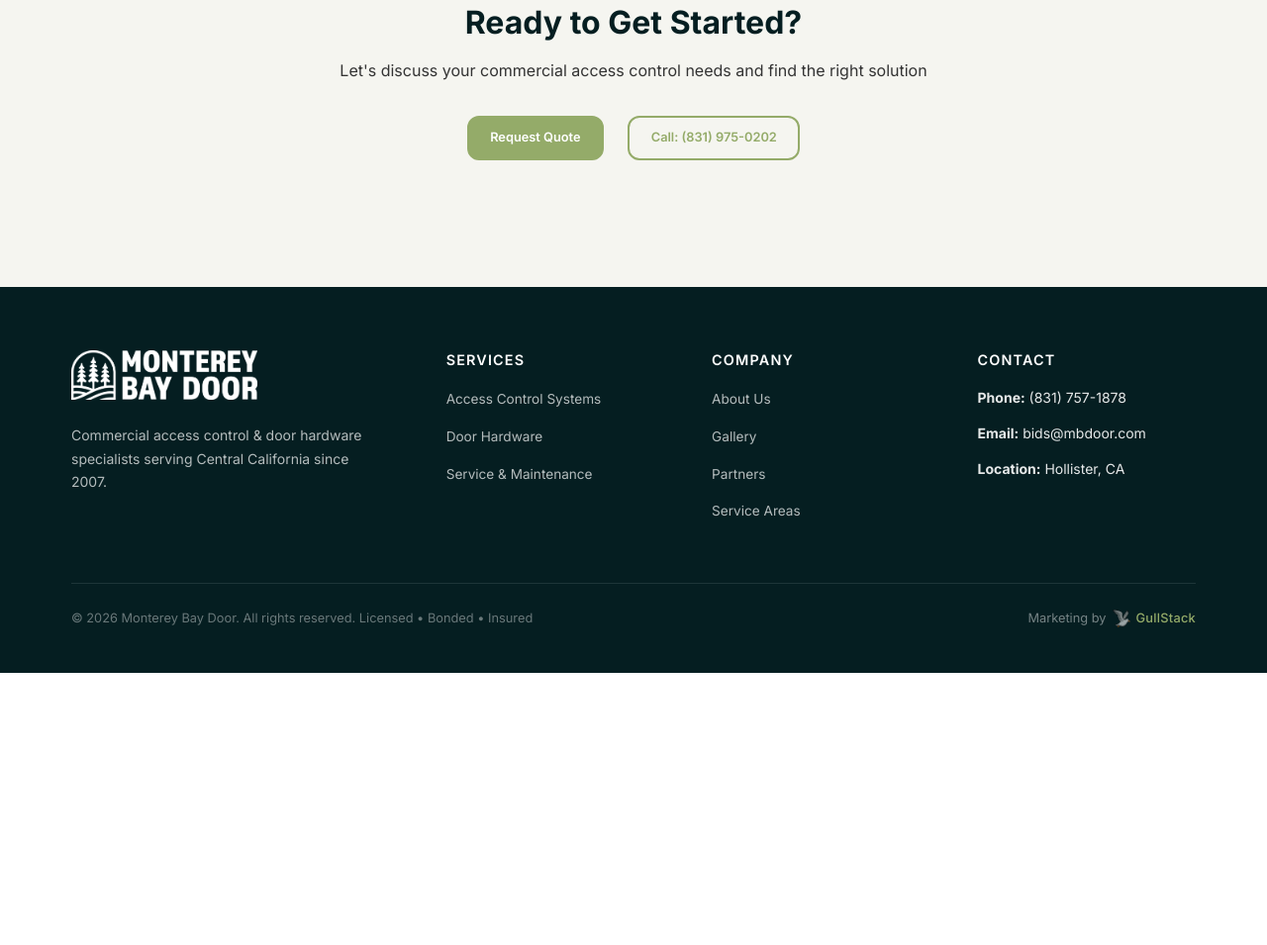
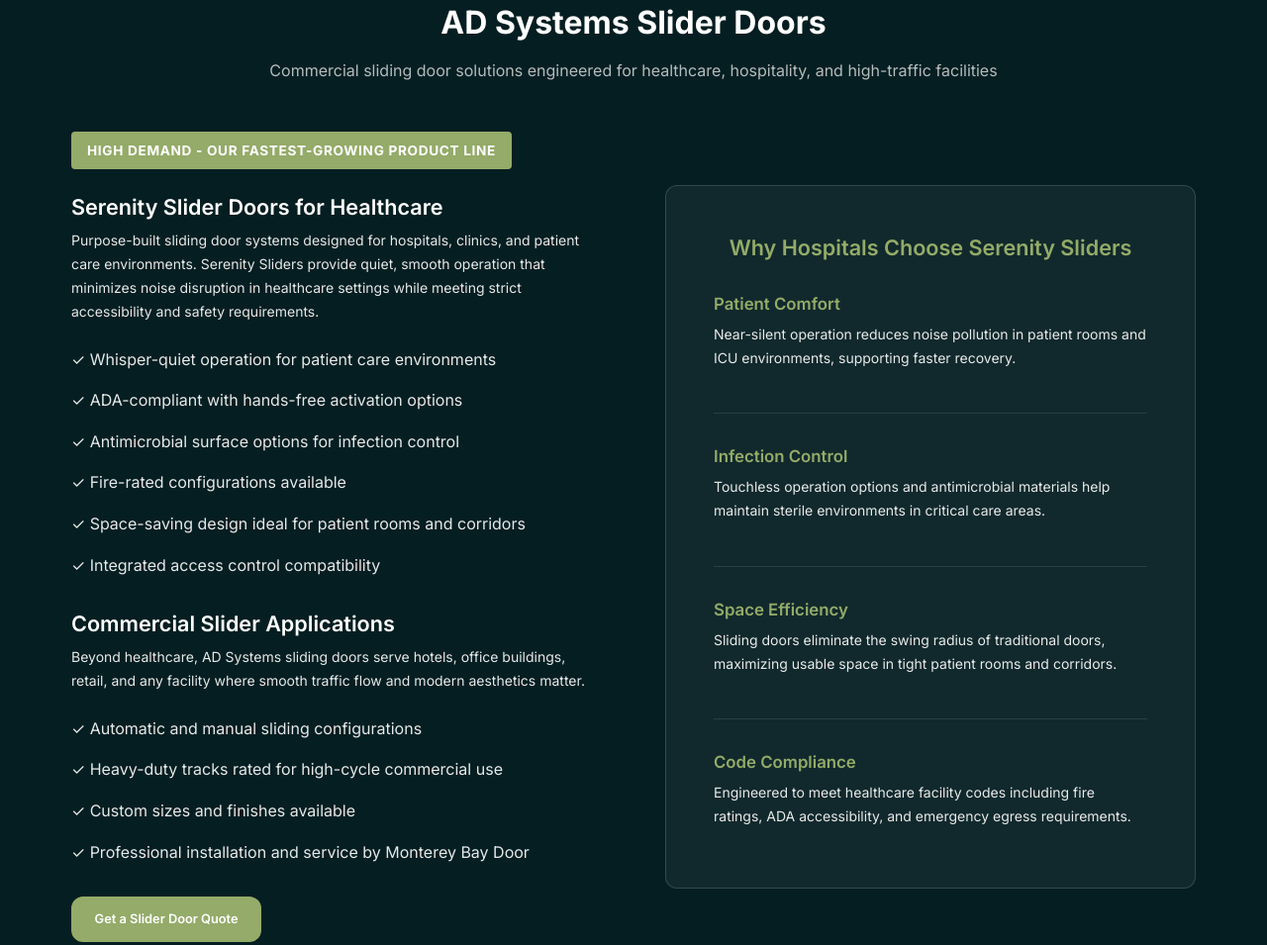
Before and after one commit to Gull-Stack/monterey-bay-door, an Eleventy site: page src/services/index.njk in a window 1280 px wide. Shown: the part 2710-3665 px from the top of the page at 99% size. Before the commit the page ends 3390 px from the top, so only its background shows below. Built offline with nearby package versions, Linux system fonts and the light colour scheme; Eleventy itself is replaced by a stand-in of ours; files that its build step writes are made by us from their sources.

Commit message:
Add AD Systems / Serenity Slider Doors section to services page (healthcare focus)

```diff
--- a/src/services/index.njk
+++ b/src/services/index.njk
@@ -152,6 +152,74 @@
     </div>
 </section>
 
+<!-- AD Systems Slider Doors Section (Dark Background - Featured) -->
+<section class="section section-dark">
+    <div class="container">
+        <div class="section-header">
+            <h2 class="section-title">AD Systems Slider Doors</h2>
+            <p class="section-subtitle">Commercial sliding door solutions engineered for healthcare, hospitality, and high-traffic facilities</p>
+        </div>
+
+        <div style="display: grid; grid-template-columns: 1fr 1fr; gap: 4rem; align-items: center; margin-top: 3rem;">
+            <div>
+                <div style="background-color: var(--color-accent); display: inline-block; padding: 0.4rem 1rem; border-radius: 4px; margin-bottom: 1.5rem;">
+                    <strong style="color: white; font-size: 0.85rem; text-transform: uppercase; letter-spacing: 0.05em;">High Demand - Our Fastest-Growing Product Line</strong>
+                </div>
+
+                <h3>Serenity Slider Doors for Healthcare</h3>
+                <p>Purpose-built sliding door systems designed for hospitals, clinics, and patient care environments. Serenity Sliders provide quiet, smooth operation that minimizes noise disruption in healthcare settings while meeting strict accessibility and safety requirements.</p>
+
+                <ul style="list-style: none; padding: 0; margin: 1.5rem 0;">
+                    <li style="margin-bottom: 1rem;">&#10003; Whisper-quiet operation for patient care environments</li>
+                    <li style="margin-bottom: 1rem;">&#10003; ADA-compliant with hands-free activation options</li>
+                    <li style="margin-bottom: 1rem;">&#10003; Antimicrobial surface options for infection control</li>
+                    <li style="margin-bottom: 1rem;">&#10003; Fire-rated configurations available</li>
+                    <li style="margin-bottom: 1rem;">&#10003; Space-saving design ideal for patient rooms and corridors</li>
+                    <li style="margin-bottom: 1rem;">&#10003; Integrated access control compatibility</li>
+                </ul>
+
+                <h3 style="margin-top: 2rem;">Commercial Slider Applications</h3>
+                <p>Beyond healthcare, AD Systems sliding doors serve hotels, office buildings, retail, and any facility where smooth traffic flow and modern aesthetics matter.</p>
+
+                <ul style="list-style: none; padding: 0; margin: 1.5rem 0;">
+                    <li style="margin-bottom: 1rem;">&#10003; Automatic and manual sliding configurations</li>
+                    <li style="margin-bottom: 1rem;">&#10003; Heavy-duty tracks rated for high-cycle commercial use</li>
+                    <li style="margin-bottom: 1rem;">&#10003; Custom sizes and finishes available</li>
+                    <li style="margin-bottom: 1rem;">&#10003; Professional installation and service by Monterey Bay Door</li>
+                </ul>
+
+                <div style="margin-top: 2rem;">
+                    <a href="/contact/" class="btn btn-primary">Get a Slider Door Quote</a>
+                </div>
+            </div>
+
+            <div>
+                <div style="background-color: rgba(255, 255, 255, 0.05); border: 1px solid rgba(255, 255, 255, 0.15); border-radius: var(--border-radius); padding: 3rem; text-align: center;">
+                    <h3 style="color: var(--color-accent); margin-bottom: 1rem;">Why Hospitals Choose Serenity Sliders</h3>
+                    <div style="text-align: left; margin-top: 2rem;">
+                        <div style="margin-bottom: 2rem; padding-bottom: 2rem; border-bottom: 1px solid rgba(255, 255, 255, 0.1);">
+                            <h4 style="color: var(--color-accent);">Patient Comfort</h4>
+                            <p>Near-silent operation reduces noise pollution in patient rooms and ICU environments, supporting faster recovery.</p>
+                        </div>
+                        <div style="margin-bottom: 2rem; padding-bottom: 2rem; border-bottom: 1px solid rgba(255, 255, 255, 0.1);">
+                            <h4 style="color: var(--color-accent);">Infection Control</h4>
+                            <p>Touchless operation options and antimicrobial materials help maintain sterile environments in critical care areas.</p>
+                        </div>
+                        <div style="margin-bottom: 2rem; padding-bottom: 2rem; border-bottom: 1px solid rgba(255, 255, 255, 0.1);">
+                            <h4 style="color: var(--color-accent);">Space Efficiency</h4>
+                            <p>Sliding doors eliminate the swing radius of traditional doors, maximizing usable space in tight patient rooms and corridors.</p>
+                        </div>
+                        <div>
+                            <h4 style="color: var(--color-accent);">Code Compliance</h4>
+                            <p>Engineered to meet healthcare facility codes including fire ratings, ADA accessibility, and emergency egress requirements.</p>
+                        </div>
+                    </div>
+                </div>
+            </div>
+        </div>
+    </div>
+</section>
+
 <!-- CTA Section (Light Background) -->
 <section class="section section-light">
     <div class="container">
```
